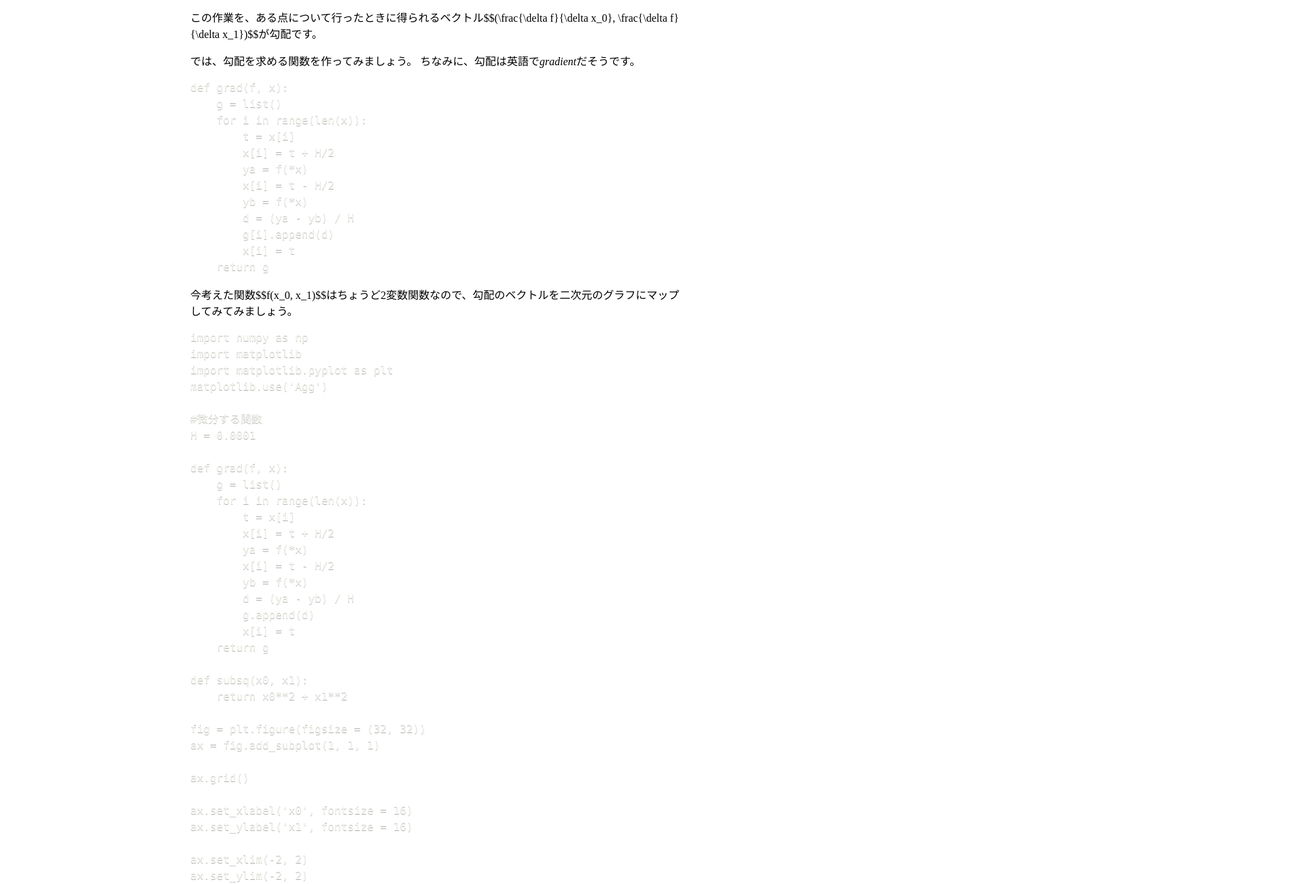
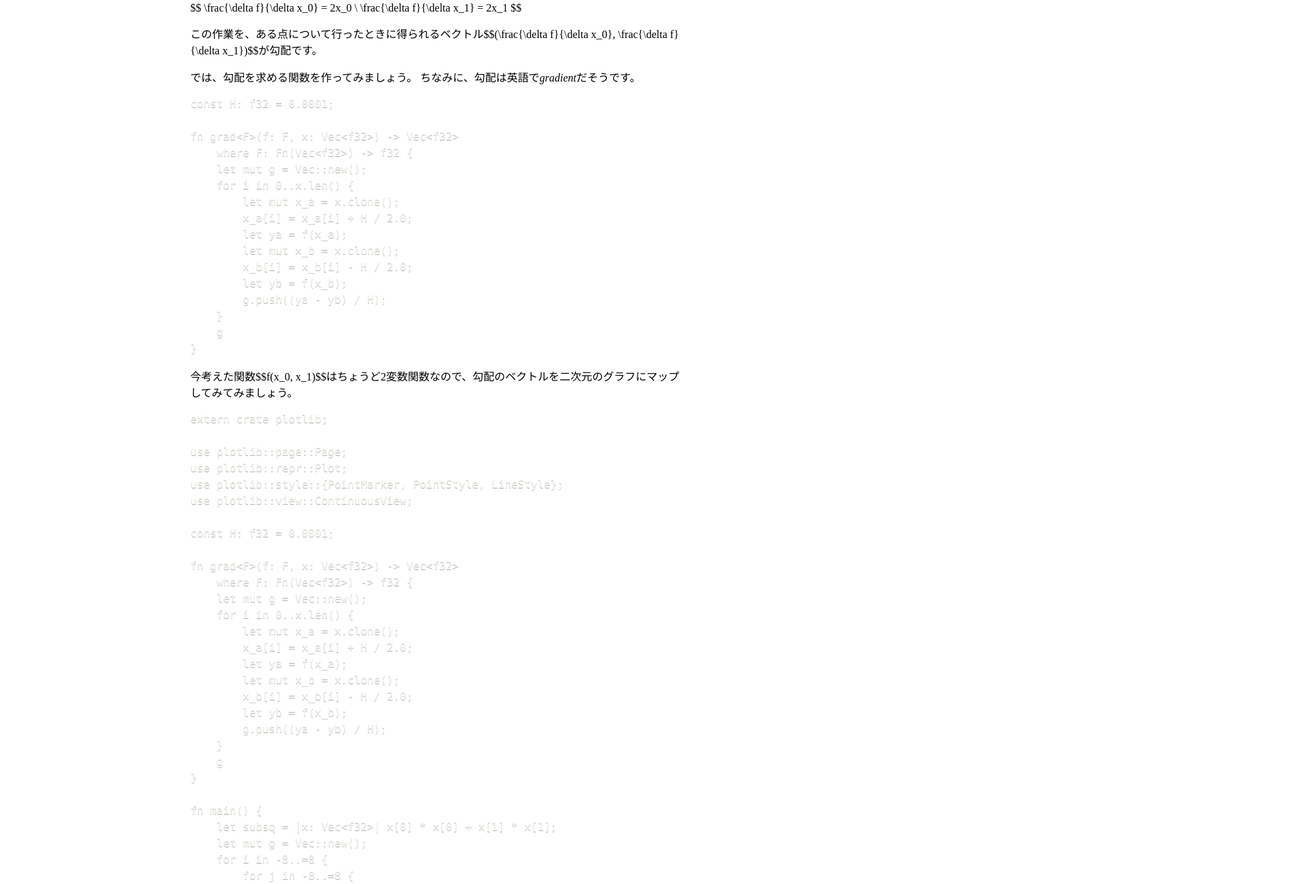
Before and after one commit to boke0/boke0ya, a Gatsby site: page /blog/machine-learning-1/ in a window 1280 px wide. Shown: the part 2104-3405 px from the top of the page at 68% size, 1920 px wide, since content can reach past the window. Built offline with nearby package versions, Linux system fonts and the light colour scheme; Gatsby itself is replaced by a stand-in of ours; some packages are replaced by stand-ins of ours; code samples lack their colours; a web font is replaced by a local one.

Commit message:
[update]

````diff
--- a/src/md/blog/machine-learning-1.md
+++ b/src/md/blog/machine-learning-1.md
@@ -28,15 +28,15 @@ $$
 
 ちなみに、微分は英語で*differentiation*だそうです。
 
-```python
+```rust
+const H: f32 = 0.0001;
 
-H = 0.0001
-
-def diff(f, x):
-    a = x + H/2
-    b = x - H/2
-    return (f(a) - f(b)) / H
-
+fn diff<F>(f: F, x: f32) -> f32
+    where F: Fn(f32) -> f32 {
+    let a = x + H/2.0;
+    let b = x + H/2.0;
+    f(a) - f(b) / H
+}
 ```
 
 ポイントなんですが、微分の定義そのままではなく、微分したい点の前後をとって平均変化率を求めています。
@@ -69,70 +69,81 @@ $$
 では、勾配を求める関数を作ってみましょう。
 ちなみに、勾配は英語で*gradient*だそうです。
 
-```python
-def grad(f, x):
-    g = list()
-    for i in range(len(x)):
-        t = x[i]
-        x[i] = t + H/2
-        ya = f(*x)
-        x[i] = t - H/2
-        yb = f(*x)
-        d = (ya - yb) / H
-        g[i].append(d)
-        x[i] = t
-    return g
+```rust
+const H: f32 = 0.0001;
+
+fn grad<F>(f: F, x: Vec<f32>) -> Vec<f32>
+    where F: Fn(Vec<f32>) -> f32 {
+    let mut g = Vec::new();
+    for i in 0..x.len() {
+        let mut x_a = x.clone();
+        x_a[i] = x_a[i] + H / 2.0;
+        let ya = f(x_a);
+        let mut x_b = x.clone();
+        x_b[i] = x_b[i] - H / 2.0;
+        let yb = f(x_b);
+        g.push((ya - yb) / H);
+    }
+    g
+}
 ```
 
 今考えた関数$$f(x_0, x_1)$$はちょうど2変数関数なので、勾配のベクトルを二次元のグラフにマップしてみてみましょう。
 
-```python
-import numpy as np
-import matplotlib
-import matplotlib.pyplot as plt
-matplotlib.use('Agg')
+```rust
+extern crate plotlib;
 
-#微分する関数
-H = 0.0001
+use plotlib::page::Page;
+use plotlib::repr::Plot;
+use plotlib::style::{PointMarker, PointStyle, LineStyle};
+use plotlib::view::ContinuousView;
 
-def grad(f, x):
-    g = list()
-    for i in range(len(x)):
-        t = x[i]
-        x[i] = t + H/2
-        ya = f(*x)
-        x[i] = t - H/2
-        yb = f(*x)
-        d = (ya - yb) / H
-        g.append(d)
-        x[i] = t
-    return g
+const H: f32 = 0.0001;
 
-def subsq(x0, x1):
-    return x0**2 + x1**2
+fn grad<F>(f: F, x: Vec<f32>) -> Vec<f32>
+    where F: Fn(Vec<f32>) -> f32 {
+    let mut g = Vec::new();
+    for i in 0..x.len() {
+        let mut x_a = x.clone();
+        x_a[i] = x_a[i] + H / 2.0;
+        let ya = f(x_a);
+        let mut x_b = x.clone();
+        x_b[i] = x_b[i] - H / 2.0;
+        let yb = f(x_b);
+        g.push((ya - yb) / H);
+    }
+    g
+}
 
-fig = plt.figure(figsize = (32, 32))
-ax = fig.add_subplot(1, 1, 1)
-
-ax.grid()
-
-ax.set_xlabel('x0', fontsize = 16)
-ax.set_ylabel('x1', fontsize = 16)
-
-ax.set_xlim(-2, 2)
-ax.set_ylim(-2, 2)
-
-ax.axhline(0, color='gray')
-ax.axvline(0, color='gray')
-
-for i in range(32):
-    for j in range(32):
-        x0 = float(i - 16) / 8.0
-        x1 = float(j - 16) / 8.0
-        (x0_, x1_) = grad(subsq, [x0, x1])
-        ax.quiver(x0, x1, x0_, x1_, color='red', angles='xy', scale_units='xy', scale=1)
-
-plt.savefig('graph.png')
+fn main() {
+    let subsq = |x: Vec<f32>| x[0] * x[0] + x[1] * x[1];
+    let mut g = Vec::new();
+    for i in -8..=8 {
+        for j in -8..=8 {
+            let i_ = (i as f32) / 4.0;
+            let j_ = (j as f32) / 4.0;
+            let g_ = grad(subsq, vec![i_, j_]);
+            let i__ = i_ as f64;
+            let j__ = j_ as f64;
+            g.push(vec![(i__, j__), ((g_[0] * -0.075) as f64 + i__, (g_[1] * -0.075) as f64 + j__)]);
+        }
+    }
+    let mut v = ContinuousView::new();
+    for g_ in g {
+        let s1: Plot = Plot::new(g_.clone()).line_style(
+            LineStyle::new().colour("#35c799")
+        );
+        let s2: Plot = Plot::new(vec![g_.clone()[0]]).point_style(
+            PointStyle::new().colour("#35c799")
+        );
+        v = v.add(s1).add(s2);
+    }
+    let v = v.x_range(-2.0, 2.0)
+        .y_range(-2.0, 2.0)
+        .x_label("x0")
+        .y_label("x1");
+    Page::single(&v).save("graph.svg").unwrap();
+}
 ```
 
 ![graph.png](./pics/graph.png)
@@ -144,6 +155,3 @@ plt.savefig('graph.png')
 次の記事で勾配降下法を実装してみようと思います。
 
 一緒に勉強しましょうー(^o^)
-
-### 追記
-勢いでPythonで書き始めましたが、次からRustで書きます。
````
Also changed, not shown: src/md/blog/pics/graph.png.
